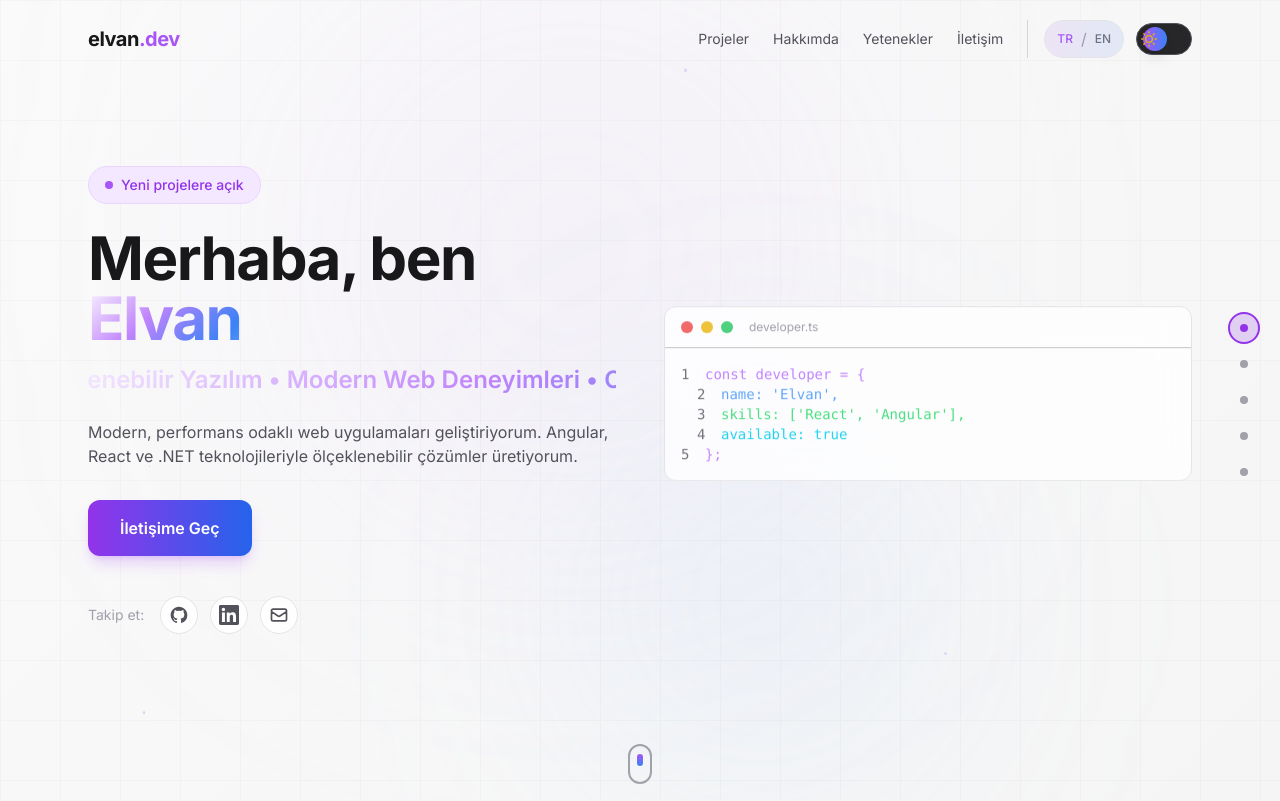
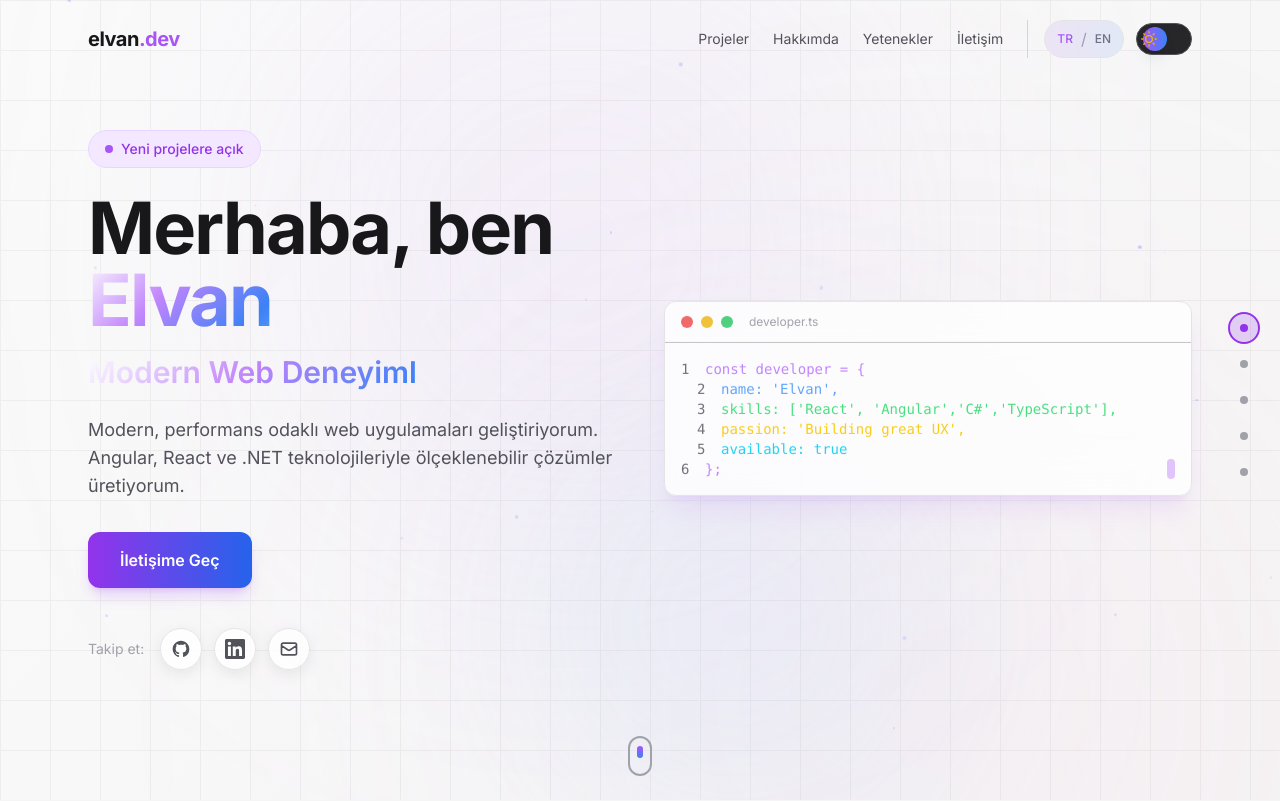
Before and after one commit to elvannunal/portfolio, a Next.js app: page / in a window 1280 px wide. Shown: the top 801 px of the page. Built offline with nearby package versions, Linux system fonts and the light colour scheme.

Commit message:
design problem fixed in hero page

```diff
--- a/components/Hero.tsx
+++ b/components/Hero.tsx
@@ -1,13 +1,11 @@
-
 "use client";
 
-import { memo, useMemo } from "react";
-import { motion, useScroll, useTransform } from "framer-motion";
+import { motion, useInView, useScroll, useTransform } from "framer-motion";
+import { useRef, useEffect, useState } from "react";
 import { useLanguage } from "@/lib/LanguageContext";
 import { useTheme } from "@/lib/ThemeContext";
 import { socialLinks } from "@/lib/data";
 
-// Memoized scroll handler
 const scrollToSection = (href: string) => {
   const element = document.querySelector(href);
   if (element) {
@@ -15,122 +13,109 @@ const scrollToSection = (href: string) => {
   }
 };
 
-// Smooth Marquee Component - lightweight and performant
-const MarqueeText = memo(function MarqueeText({
-  texts,
-  isDark
-}: {
-  texts: string[];
-  isDark: boolean;
-}) {
-  const combinedText = texts.join("  •  ");
+// Typing animation component
+function Typewriter({ texts }: { texts: string[] }) {
+  const [currentIndex, setCurrentIndex] = useState(0);
+  const [displayText, setDisplayText] = useState("");
+  const [isDeleting, setIsDeleting] = useState(false);
+  const ref = useRef<HTMLSpanElement>(null);
+  const isInView = useInView(ref, { once: true });
+
+  useEffect(() => {
+    if (!isInView) return;
+
+    const timeout = setTimeout(() => {
+      const currentText = texts[currentIndex];
+
+      if (!isDeleting) {
+        if (displayText.length < currentText.length) {
+          setDisplayText(currentText.slice(0, displayText.length + 1));
+        } else {
+          setTimeout(() => setIsDeleting(true), 2500);
+        }
+      } else {
+        if (displayText.length > 0) {
+          setDisplayText(displayText.slice(0, -1));
+        } else {
+          setIsDeleting(false);
+          setCurrentIndex((prev) => (prev + 1) % texts.length);
+        }
+      }
+    }, isDeleting ? 40 : 80);
+
+    return () => clearTimeout(timeout);
+  }, [displayText, isDeleting, currentIndex, texts, isInView]);
 
   return (
-    <div className="overflow-hidden relative w-full">
-      <motion.div
-        className="flex whitespace-nowrap"
-        animate={{ x: ["0%", "-50%"] }}
-        transition={{
-          x: {
-            repeat: Infinity,
-            repeatType: "loop",
-            duration: 20,
-            ease: "linear",
-          },
-        }}
-      >
-        {/* First set */}
-        <span className="gradient-text-vibrant text-lg md:text-xl lg:text-2xl font-semibold px-4">
-          {combinedText}
-        </span>
-        {/* Duplicate for seamless loop */}
-        <span className="gradient-text-vibrant text-lg md:text-xl lg:text-2xl font-semibold px-4">
-          {combinedText}
-        </span>
-      </motion.div>
-    </div>
+    <span ref={ref} className="gradient-text-vibrant">
+      {displayText}
+      <span className="animate-pulse">|</span>
+    </span>
   );
-});
+}
 
-MarqueeText.displayName = 'MarqueeText';
-
-// Particles - reduced for mobile
-const Particle = memo(function Particle({
-  x, y, size, delay
-}: {
-  x: number;
-  y: number;
-  size: number;
-  delay: number;
-}) {
-  return (
-    <motion.div
-      className="absolute rounded-full bg-gradient-to-r from-purple-400 to-blue-400"
-      style={{
-        left: `${x}%`,
-        top: `${y}%`,
-        width: size,
-        height: size,
-      }}
-      animate={{
-        y: [0, -40, 0],
-        opacity: [0.2, 0.4, 0.2],
-      }}
-      transition={{
-        duration: 8,
-        repeat: Infinity,
-        delay: delay,
-        ease: "easeInOut",
-      }}
-    />
-  );
-});
-
-// Memoized Particles component
-const Particles = memo(function Particles({ isMobile = false }: { isMobile?: boolean }) {
-  const count = isMobile ? 6 : 15;
-  const particles = useMemo(() =>
-    Array.from({ length: count }, (_, i) => ({
-      id: i,
-      x: Math.random() * 100,
-      y: Math.random() * 100,
-      size: Math.random() * 2 + 1,
-      delay: Math.random() * 3,
-    })), [count]
-  );
+// Floating particles background
+function Particles() {
+  const particles = Array.from({ length: 25 }, (_, i) => ({
+    id: i,
+    x: Math.random() * 100,
+    y: Math.random() * 100,
+    size: Math.random() * 3 + 1,
+    duration: Math.random() * 20 + 15,
+    delay: Math.random() * 5,
+  }));
 
   return (
     <div className="absolute inset-0 overflow-hidden pointer-events-none">
       {particles.map((p) => (
-        <Particle key={p.id} x={p.x} y={p.y} size={p.size} delay={p.delay} />
+        <motion.div
+          key={p.id}
+          className="absolute rounded-full bg-gradient-to-r from-purple-400 to-blue-400"
+          style={{
+            left: `${p.x}%`,
+            top: `${p.y}%`,
+            width: p.size,
+            height: p.size,
+          }}
+          animate={{
+            y: [0, -80, 0],
+            x: [0, Math.random() * 30 - 15, 0],
+            opacity: [0.2, 0.5, 0.2],
+          }}
+          transition={{
+            duration: p.duration,
+            repeat: Infinity,
+            delay: p.delay,
+            ease: "easeInOut",
+          }}
+        />
       ))}
     </div>
   );
-});
+}
 
-Particles.displayName = 'Particles';
-
-// Code card - desktop only
-const CodeCard = memo(function CodeCard({ isDark }: { isDark: boolean }) {
+// Code card component
+function CodeCard({ isDark }: { isDark: boolean }) {
   const codeLines = [
     { indent: 0, code: "const developer = {", color: "text-purple-400" },
     { indent: 1, code: "name: 'Elvan',", color: "text-blue-400" },
-    { indent: 1, code: "skills: ['React', 'Angular'],", color: "text-green-400" },
+    { indent: 1, code: "skills: ['React', 'Angular','C#','TypeScript'],", color: "text-green-400" },
+    { indent: 1, code: "passion: 'Building great UX',", color: "text-yellow-400" },
     { indent: 1, code: "available: true", color: "text-cyan-400" },
     { indent: 0, code: "};", color: "text-purple-400" },
   ];
 
   return (
     <motion.div
-      initial={{ opacity: 0, y: 30 }}
-      whileInView={{ opacity: 1, y: 0 }}
-      viewport={{ once: true }}
-      transition={{ duration: 0.6 }}
-      className={`hidden lg:block relative rounded-xl overflow-hidden backdrop-blur-xl ${
+      initial={{ opacity: 0, y: 30, rotateX: -15 }}
+      animate={{ opacity: 1, y: 0, rotateX: 0 }}
+      transition={{ duration: 0.8, delay: 0.6 }}
+      className={`relative rounded-xl overflow-hidden backdrop-blur-xl ${
         isDark
-          ? "bg-zinc-900/80 border border-zinc-700/50"
-          : "bg-white/80 border border-zinc-200"
+          ? "bg-zinc-900/80 border border-zinc-700/50 shadow-2xl shadow-purple-500/10"
+          : "bg-white/80 border border-zinc-200 shadow-xl shadow-purple-500/10"
       }`}
+      style={{ transformStyle: "preserve-3d", transform: "perspective(1000px)" }}
     >
       {/* Window controls */}
       <div className="flex items-center gap-2 px-4 py-3 border-b border-zinc-700/30">
@@ -145,88 +130,123 @@ const CodeCard = memo(function CodeCard({ isDark }: { isDark: boolean }) {
       {/* Code content */}
       <div className="p-4 font-mono text-sm">
         {codeLines.map((line, i) => (
-          <div
+          <motion.div
             key={i}
+            initial={{ opacity: 0, x: -10 }}
+            animate={{ opacity: 1, x: 0 }}
+            transition={{ delay: 0.8 + i * 0.1 }}
             className="flex"
             style={{ paddingLeft: line.indent * 16 }}
           >
             <span className="text-zinc-500 select-none w-6">{i + 1}</span>
             <span className={line.color}>{line.code}</span>
-          </div>
+          </motion.div>
         ))}
       </div>
+
+      {/* Cursor blink */}
+      <motion.div
+        animate={{ opacity: [1, 0] }}
+        transition={{ duration: 0.8, repeat: Infinity }}
+        className="absolute bottom-4 right-4 w-2 h-5 bg-purple-500 rounded"
+      />
     </motion.div>
   );
-});
+}
 
-CodeCard.displayName = 'CodeCard';
-
-// Main Hero Component - Memoized
-const Hero = memo(function Hero() {
+// Main Hero Component
+export default function Hero() {
   const { language, t } = useLanguage();
   const { theme } = useTheme();
   const isDark = theme === "dark";
+  const containerRef = useRef<HTMLDivElement>(null);
 
-  const { scrollY } = useScroll();
-  const y = useTransform(scrollY, [0, 300], [0, 50]);
-  const opacity = useTransform(scrollY, [0, 200], [1, 0]);
+  const { scrollYProgress } = useScroll({
+    target: containerRef,
+    offset: ["start start", "end start"],
+  });
 
-  const marqueeTexts = useMemo(() => language === "tr"
-    ? ["Ölçeklenebilir Yazılım", "Modern Web Deneyimleri", "Clean Code", "Performans Odaklı"]
-    : ["Scalable Software", "Modern Web Experiences", "Clean Code", "Performance First"],
-  [language]);
+  const y = useTransform(scrollYProgress, [0, 1], [0, 100]);
+  const opacity = useTransform(scrollYProgress, [0, 0.5], [1, 0]);
 
-  const handleCtaClick = () => {
-    scrollToSection("#contact");
-  };
+  const titleTexts = language === "tr"
+    ? ["Ölçeklenebilir Yazılım", "Modern Web Deneyimleri", "Clean Code"]
+    : ["Scalable Software", "Modern Web Experiences", "Clean Code"];
 
   return (
     <section
       id="home"
+      ref={containerRef}
       className="min-h-screen flex items-center justify-center relative overflow-hidden section-hero"
     >
       {/* Background Effects */}
       <div className="absolute inset-0 overflow-hidden pointer-events-none">
-        {/* Grid */}
+        {/* Animated grid */}
         <div
-          className={`absolute inset-0 opacity-[0.02]`}
+          className={`absolute inset-0 ${
+            isDark
+              ? "opacity-[0.03]"
+              : "opacity-[0.04]"
+          }`}
           style={{
             backgroundImage: isDark
               ? `linear-gradient(rgba(168, 85, 247, 1) 1px, transparent 1px), linear-gradient(90deg, rgba(168, 85, 247, 1) 1px, transparent 1px)`
               : `linear-gradient(rgba(0, 0, 0, 1) 1px, transparent 1px), linear-gradient(90deg, rgba(0, 0, 0, 1) 1px, transparent 1px)`,
-            backgroundSize: '60px 60px',
+            backgroundSize: '50px 50px',
+            animation: 'gridMove 20s linear infinite',
           }}
         />
 
         {/* Gradient orbs */}
-        <div className={`absolute top-0 left-1/4 w-[300px] h-[300px] md:w-[500px] md:h-[500px] rounded-full blur-[100px] md:blur-[150px] ${
-          isDark ? "bg-purple-600/15" : "bg-purple-300/15"
-        }`} />
-
-        <div className={`absolute bottom-0 right-1/4 w-[250px] h-[250px] md:w-[400px] md:h-[400px] rounded-full blur-[80px] md:blur-[120px] ${
-          isDark ? "bg-blue-600/10" : "bg-blue-300/10"
-        }`} />
+        <motion.div
+          animate={{
+            x: [0, 30, 0],
+            y: [0, -20, 0],
+          }}
+          transition={{ duration: 8, repeat: Infinity, ease: "easeInOut" }}
+          className={`absolute top-0 left-1/4 w-[500px] h-[500px] rounded-full blur-[150px] ${
+            isDark ? "bg-purple-600/20" : "bg-purple-300/20"
+          }`}
+        />
+        <motion.div
+          animate={{
+            x: [0, -30, 0],
+            y: [0, 30, 0],
+          }}
+          transition={{ duration: 10, repeat: Infinity, ease: "easeInOut" }}
+          className={`absolute bottom-0 right-1/4 w-[400px] h-[400px] rounded-full blur-[120px] ${
+            isDark ? "bg-blue-600/15" : "bg-blue-300/15"
+          }`}
+        />
+        <motion.div
+          animate={{
+            scale: [1, 1.2, 1],
+          }}
+          transition={{ duration: 15, repeat: Infinity, ease: "easeInOut" }}
+          className={`absolute top-1/2 left-1/2 -translate-x-1/2 -translate-y-1/2 w-[600px] h-[600px] rounded-full blur-[180px] ${
+            isDark ? "bg-pink-600/10" : "bg-pink-300/10"
+          }`}
+        />
 
         {/* Particles */}
-        <Particles isMobile={true} />
+        <Particles />
       </div>
 
       {/* Content */}
       <motion.div
-        style={{ y, opacity }}
-        className="relative z-10 max-w-6xl mx-auto px-6 py-16 md:py-20"
+        style={{ y }}
+        className="relative z-10 max-w-6xl mx-auto px-6 py-20"
       >
-        <div className="grid lg:grid-cols-2 gap-8 lg:gap-12 items-center">
+        <div className="grid lg:grid-cols-2 gap-12 items-center">
           {/* Left Content */}
           <div className="text-center lg:text-left">
             {/* Status badge */}
             <motion.div
               initial={{ opacity: 0, y: 20 }}
               animate={{ opacity: 1, y: 0 }}
-              transition={{ duration: 0.4, delay: 0.1 }}
-              className="mb-6"
+              transition={{ duration: 0.6, delay: 0.1 }}
             >
-              <span className={`inline-flex items-center gap-2 px-3 py-1.5 md:px-4 md:py-2 rounded-full text-xs md:text-sm font-medium ${
+              <span className={`inline-flex items-center gap-2 px-4 py-2 rounded-full text-sm font-medium mb-6 ${
                 isDark
                   ? "bg-purple-500/10 border border-purple-500/20 text-purple-400"
                   : "bg-purple-100 border border-purple-200 text-purple-600"
@@ -243,8 +263,8 @@ const Hero = memo(function Hero() {
             <motion.h1
               initial={{ opacity: 0, y: 30 }}
               animate={{ opacity: 1, y: 0 }}
-              transition={{ duration: 0.4, delay: 0.2 }}
-              className="text-3xl md:text-4xl lg:text-5xl xl:text-6xl font-bold mb-3 md:mb-4 tracking-tight"
+              transition={{ duration: 0.6, delay: 0.2 }}
+              className="text-4xl md:text-5xl lg:text-6xl xl:text-7xl font-bold mb-4 tracking-tight"
             >
               <span className={isDark ? "text-white" : "text-zinc-900"}>
                 {language === "tr" ? "Merhaba, ben " : "Hi, I'm "}
@@ -252,22 +272,22 @@ const Hero = memo(function Hero() {
               <span className="gradient-text-vibrant">Elvan</span>
             </motion.h1>
 
-            {/* Marquee Text */}
+            {/* Subtitle with typing effect */}
             <motion.div
-              initial={{ opacity: 0 }}
-              animate={{ opacity: 1 }}
-              transition={{ duration: 0.4, delay: 0.3 }}
-              className="mb-4 md:mb-6"
+              initial={{ opacity: 0, y: 30 }}
+              animate={{ opacity: 1, y: 0 }}
+              transition={{ duration: 0.6, delay: 0.3 }}
+              className="text-xl md:text-2xl lg:text-3xl font-semibold mb-6 h-10 flex items-center justify-center lg:justify-start"
             >
-              <MarqueeText texts={marqueeTexts} isDark={isDark} />
+              <Typewriter texts={titleTexts} />
             </motion.div>
 
-            {/* Description */}
+            {/* Description - 2-3 lines */}
             <motion.p
               initial={{ opacity: 0, y: 30 }}
               animate={{ opacity: 1, y: 0 }}
-              transition={{ duration: 0.4, delay: 0.4 }}
-              className={`text-sm md:text-base max-w-xl mx-auto lg:mx-0 mb-6 md:mb-8 leading-relaxed ${
+              transition={{ duration: 0.6, delay: 0.4 }}
+              className={`text-base md:text-lg max-w-xl mx-auto lg:mx-0 mb-8 leading-relaxed ${
                 isDark ? "text-zinc-400" : "text-zinc-600"
               }`}
             >
@@ -277,26 +297,29 @@ const Hero = memo(function Hero() {
               }
             </motion.p>
 
-            {/* CTA Button */}
+            {/* CTA Buttons */}
             <motion.div
               initial={{ opacity: 0, y: 30 }}
               animate={{ opacity: 1, y: 0 }}
-              transition={{ duration: 0.4, delay: 0.5 }}
-              className="mb-8 md:mb-10"
+              transition={{ duration: 0.6, delay: 0.5 }}
+              className="flex flex-col sm:flex-row gap-4 justify-center lg:justify-start mb-10"
             >
-              <button
-                onClick={handleCtaClick}
-                className="px-6 py-3 md:px-8 md:py-4 bg-gradient-to-r from-purple-600 to-blue-600 text-white font-semibold rounded-xl hover:from-purple-500 hover:to-blue-500 transition-all duration-300 shadow-lg shadow-purple-500/25"
+              <motion.button
+                onClick={() => scrollToSection("#contact")}
+                whileHover={{ scale: 1.05, y: -2 }}
+                whileTap={{ scale: 0.98 }}
+                className="px-8 py-4 bg-gradient-to-r from-purple-600 to-blue-600 text-white font-semibold rounded-xl hover:from-purple-500 hover:to-blue-500 transition-all duration-300 shadow-lg shadow-purple-500/25 relative overflow-hidden group"
               >
-                {t.hero.ctaContact}
-              </button>
+                <span className="relative z-10">{t.hero.ctaContact}</span>
+                <div className="absolute inset-0 bg-gradient-to-r from-purple-500 to-blue-500 opacity-0 group-hover:opacity-100 transition-opacity duration-300" />
+              </motion.button>
             </motion.div>
 
             {/* Social Links */}
             <motion.div
               initial={{ opacity: 0, y: 30 }}
               animate={{ opacity: 1, y: 0 }}
-              transition={{ duration: 0.4, delay: 0.6 }}
+              transition={{ duration: 0.6, delay: 0.6 }}
               className="flex items-center justify-center lg:justify-start gap-4"
             >
               <span className={`text-sm ${isDark ? "text-zinc-500" : "text-zinc-400"}`}>
@@ -305,68 +328,76 @@ const Hero = memo(function Hero() {
 
               <div className="flex items-center gap-3">
                 {/* GitHub */}
-                <a
+                <motion.a
                   href={socialLinks.github}
                   target="_blank"
                   rel="noopener noreferrer"
-                  className={`p-2 rounded-full transition-all duration-200 ${
+                  whileHover={{ scale: 1.15, y: -3 }}
+                  whileTap={{ scale: 0.95 }}
+                  className={`p-2.5 rounded-full transition-all duration-200 ${
                     isDark
-                      ? "bg-zinc-800/60 text-zinc-400 hover:text-white hover:bg-zinc-800 border border-zinc-700/50"
-                      : "bg-white/80 text-zinc-600 hover:text-zinc-900 hover:bg-white border border-zinc-200"
+                      ? "bg-zinc-800/60 text-zinc-400 hover:text-white hover:bg-zinc-800 border border-zinc-700/50 hover:border-purple-500/50"
+                      : "bg-white/80 text-zinc-600 hover:text-zinc-900 hover:bg-white border border-zinc-200 hover:border-purple-300"
                   }`}
+                  style={{ boxShadow: isDark ? '0 4px 20px rgba(0,0,0,0.3)' : '0 4px 15px rgba(0,0,0,0.08)' }}
                   aria-label="GitHub"
                 >
                   <svg className="w-5 h-5" fill="currentColor" viewBox="0 0 24 24">
                     <path d="M12 2C6.477 2 2 6.484 2 12.017c0 4.425 2.865 8.18 6.839 9.504.5.092.682-.217.682-.483 0-.237-.008-.868-.013-1.703-2.782.605-3.369-1.343-3.369-1.343-.454-1.158-1.11-1.466-1.11-1.466-.908-.62.069-.608.069-.608 1.003.07 1.531 1.032 1.531 1.032.892 1.53 2.341 1.088 2.91.832.092-.647.35-1.088.636-1.338-2.22-.253-4.555-1.113-4.555-4.951 0-1.093.39-1.988 1.029-2.688-.103-.253-.446-1.272.098-2.65 0 0 .84-.27 2.75 1.026A9.564 9.564 0 0112 6.844c.85.004 1.705.115 2.504.337 1.909-1.296 2.747-1.027 2.747-1.027.546 1.379.202 2.398.1 2.651.64.7 1.028 1.595 1.028 2.688 0 3.848-2.339 4.695-4.566 4.943.359.309.678.92.678 1.855 0 1.338-.012 2.419-.012 2.747 0 .268.18.58.688.482A10.019 10.019 0 0022 12.017C22 6.484 17.522 2 12 2z" />
                   </svg>
-                </a>
+                </motion.a>
 
                 {/* LinkedIn */}
-                <a
+                <motion.a
                   href={socialLinks.linkedin}
                   target="_blank"
                   rel="noopener noreferrer"
-                  className={`p-2 rounded-full transition-all duration-200 ${
+                  whileHover={{ scale: 1.15, y: -3 }}
+                  whileTap={{ scale: 0.95 }}
+                  className={`p-2.5 rounded-full transition-all duration-200 ${
                     isDark
-                      ? "bg-zinc-800/60 text-zinc-400 hover:text-white hover:bg-zinc-800 border border-zinc-700/50"
-                      : "bg-white/80 text-zinc-600 hover:text-zinc-900 hover:bg-white border border-zinc-200"
+                      ? "bg-zinc-800/60 text-zinc-400 hover:text-white hover:bg-zinc-800 border border-zinc-700/50 hover:border-purple-500/50"
+                      : "bg-white/80 text-zinc-600 hover:text-zinc-900 hover:bg-white border border-zinc-200 hover:border-purple-300"
                   }`}
+                  style={{ boxShadow: isDark ? '0 4px 20px rgba(0,0,0,0.3)' : '0 4px 15px rgba(0,0,0,0.08)' }}
                   aria-label="LinkedIn"
                 >
                   <svg className="w-5 h-5" fill="currentColor" viewBox="0 0 24 24">
                     <path d="M20.447 20.452h-3.554v-5.569c0-1.328-.027-3.037-1.852-3.037-1.853 0-2.136 1.445-2.136 2.939v5.667H9.351V9h3.414v1.561h.046c.477-.9 1.637-1.85 3.37-1.85 3.601 0 4.267 2.37 4.267 5.455v6.286zM5.337 7.433c-1.144 0-2.063-.926-2.063-2.065 0-1.138.92-2.063 2.063-2.063 1.14 0 2.064.925 2.064 2.063 0 1.139-.925 2.065-2.064 2.065zm1.782 13.019H3.555V9h3.564v11.452zM22.225 0H1.771C.792 0 0 .774 0 1.729v20.542C0 23.227.792 24 1.771 24h20.451C23.2 24 24 23.227 24 22.271V1.729C24 .774 23.2 0 22.222 0h.003z"/>
                   </svg>
-                </a>
+                </motion.a>
 
                 {/* Email */}
-                <a
+                <motion.a
                   href={socialLinks.email}
-                  className={`p-2 rounded-full transition-all duration-200 ${
+                  whileHover={{ scale: 1.15, y: -3 }}
+                  whileTap={{ scale: 0.95 }}
+                  className={`p-2.5 rounded-full transition-all duration-200 ${
                     isDark
-                      ? "bg-zinc-800/60 text-zinc-400 hover:text-white hover:bg-zinc-800 border border-zinc-700/50"
-                      : "bg-white/80 text-zinc-600 hover:text-zinc-900 hover:bg-white border border-zinc-200"
+                      ? "bg-zinc-800/60 text-zinc-400 hover:text-white hover:bg-zinc-800 border border-zinc-700/50 hover:border-purple-500/50"
+                      : "bg-white/80 text-zinc-600 hover:text-zinc-900 hover:bg-white border border-zinc-200 hover:border-purple-300"
                   }`}
+                  style={{ boxShadow: isDark ? '0 4px 20px rgba(0,0,0,0.3)' : '0 4px 15px rgba(0,0,0,0.08)' }}
                   aria-label="Email"
                 >
                   <svg className="w-5 h-5" fill="none" stroke="currentColor" viewBox="0 0 24 24">
                     <path strokeLinecap="round" strokeLinejoin="round" strokeWidth={2} d="M3 8l7.89 5.26a2 2 0 002.22 0L21 8M5 19h14a2 2 0 002-2V7a2 2 0 00-2-2H5a2 2 0 00-2 2v10a2 2 0 002 2z" />
                   </svg>
-                </a>
+                </motion.a>
               </div>
             </motion.div>
           </div>
 
-          {/* Right Content - Code Card - Desktop only */}
+          {/* Right Content - Code Card */}
           <motion.div
             initial={{ opacity: 0, x: 30 }}
-            whileInView={{ opacity: 1, x: 0 }}
-            viewport={{ once: true }}
-            transition={{ duration: 0.6, delay: 0.3 }}
+            animate={{ opacity: 1, x: 0 }}
+            transition={{ duration: 0.8, delay: 0.5 }}
             className="hidden lg:block"
           >
             <motion.div
-              animate={{ y: [0, -10, 0] }}
-              transition={{ duration: 4, repeat: Infinity, ease: "easeInOut" }}
+              animate={{ y: [0, -15, 0] }}
+              transition={{ duration: 6, repeat: Infinity, ease: "easeInOut" }}
             >
               <CodeCard isDark={isDark} />
             </motion.div>
@@ -374,12 +405,12 @@ const Hero = memo(function Hero() {
         </div>
       </motion.div>
 
-      {/* Scroll indicator - hidden on mobile */}
+      {/* Scroll indicator */}
       <motion.div
         initial={{ opacity: 0 }}
         animate={{ opacity: 1 }}
-        transition={{ delay: 0.8 }}
-        className="absolute bottom-6 left-1/2 -translate-x-1/2 hidden md:block"
+        transition={{ delay: 1, duration: 0.6 }}
+        className="absolute bottom-8 left-1/2 -translate-x-1/2"
       >
         <motion.div
           animate={{ y: [0, 8, 0] }}
@@ -393,8 +424,4 @@ const Hero = memo(function Hero() {
       </motion.div>
     </section>
   );
-});
-
-Hero.displayName = 'Hero';
-
-export default Hero;
+}
--- a/next.config.js
+++ b/next.config.js
@@ -1,10 +1,5 @@
 /** @type {import('next').NextConfig} */
 const nextConfig = {
-  // Turbopack root - fixes workspace detection issue
-  turbopack: {
-    root: __dirname,
-  },
-
   // Image optimization - optimized for mobile
   images: {
     remotePatterns: [
```
